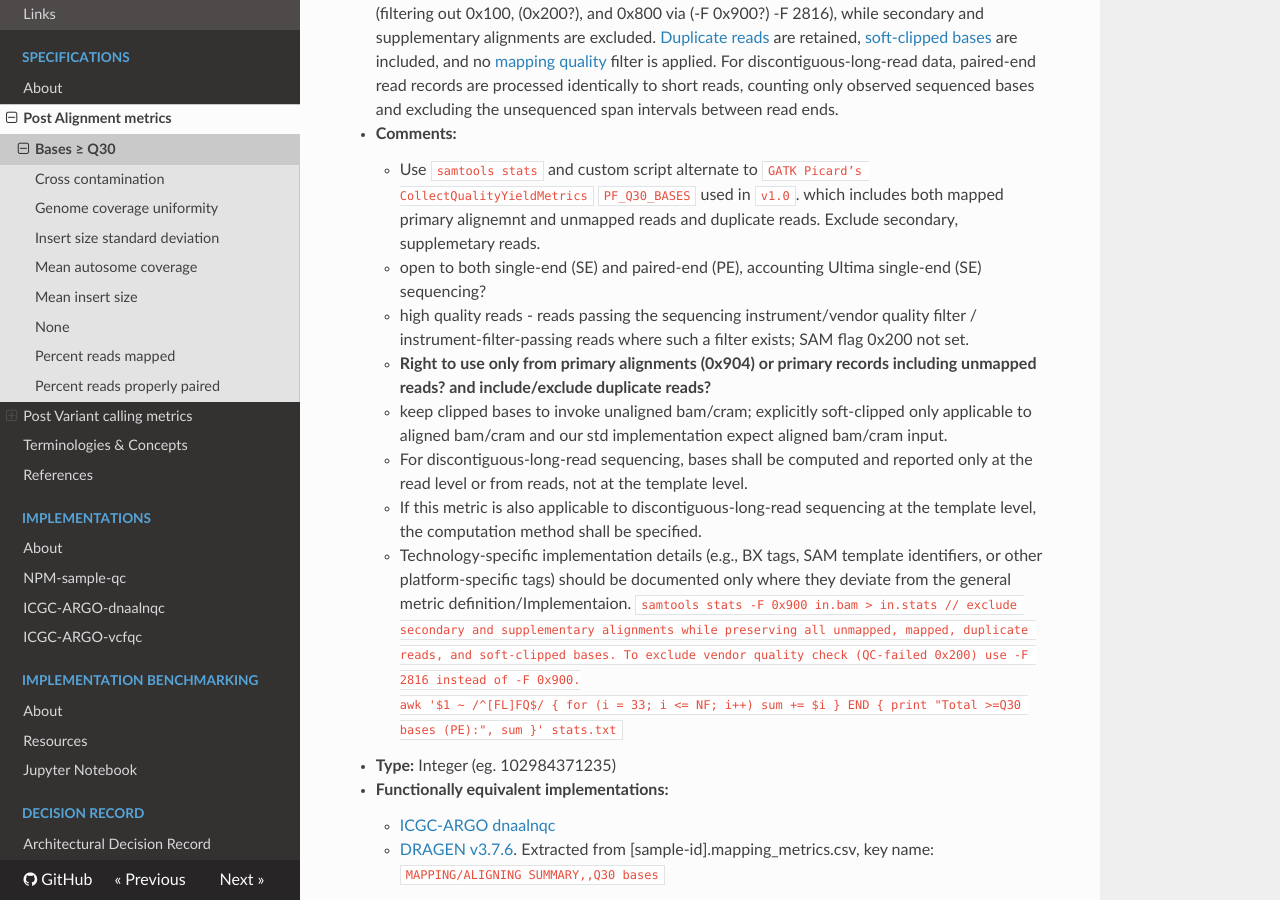
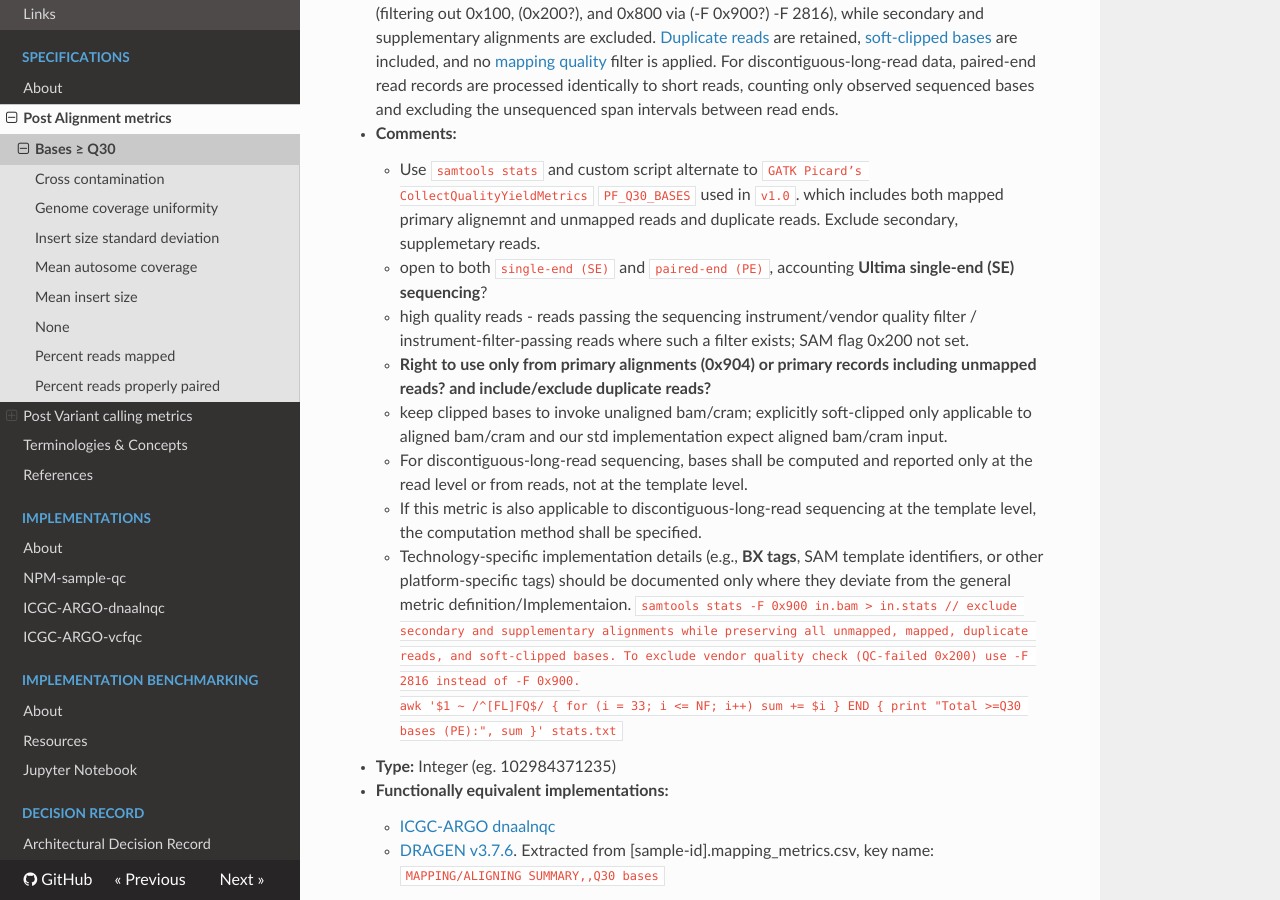
Before and after one commit to ga4gh/quality-control-wgs, an MkDocs documentation site: the page built from docs/metrics_definitions/bases-q30.md, in a window 1280 px wide and 900 px high, scrolled down 470 px. Built offline with MkDocs 1.6.1, drawn with Linux system fonts in a browser that asks for light colours; nearby versions of some CDN libraries.

Commit message:
update bq >30 dev version awaiting further input/feedback

````diff
--- a/docs/metrics_definitions/bases-q30.md
+++ b/docs/metrics_definitions/bases-q30.md
@@ -8,13 +8,13 @@ primary alignmnets and unmapped reads of [high quality reads](terminologies.md#h
 For discontiguous-long-read data,  paired-end read records are processed identically to short reads, counting only observed sequenced bases and excluding the unsequenced span intervals between read ends.
 - **Comments:**
     - Use `samtools stats` and custom script alternate to `GATK Picard’s CollectQualityYieldMetrics` `PF_Q30_BASES` used in `v1.0`. which includes both mapped primary alignemnt and unmapped reads and duplicate reads. Exclude secondary, supplemetary reads.
-    - open to both single-end (SE) and paired-end (PE), accounting Ultima single-end (SE) sequencing?
+    - open to both `single-end (SE)` and `paired-end (PE)`, accounting **Ultima single-end (SE) sequencing**?
     - high quality reads - reads passing the sequencing instrument/vendor quality filter / instrument-filter-passing reads where such a filter exists; SAM flag 0x200 not set.
     - **Right to use only from primary alignments (0x904) or primary records including unmapped reads? and include/exclude duplicate reads?**
     - keep clipped bases to invoke unaligned bam/cram; explicitly soft-clipped only applicable to aligned bam/cram and our std implementation expect aligned bam/cram input.
     - For discontiguous-long-read sequencing, bases shall be computed and reported only at the read level or from reads, not at the template level.
     - If this metric is also applicable to discontiguous-long-read sequencing at the template level, the computation method shall be specified.
-    - Technology-specific implementation details (e.g., BX tags, SAM template identifiers, or other platform-specific tags) should be documented only where they deviate from the general metric definition/Implementaion.
+    - Technology-specific implementation details (e.g., **BX tags**, SAM template identifiers, or other platform-specific tags) should be documented only where they deviate from the general metric definition/Implementaion.
     ```
     samtools stats -F 0x900 in.bam > in.stats // exclude secondary and supplementary alignments while preserving all unmapped, mapped, duplicate reads, and soft-clipped bases. To exclude vendor quality check (QC-failed 0x200) use -F 2816 instead of -F 0x900.
     awk '$1 ~ /^[FL]FQ$/ { for (i = 33; i <= NF; i++) sum += $i } END { print "Total >=Q30 bases (PE):", sum }' stats.txt
````
